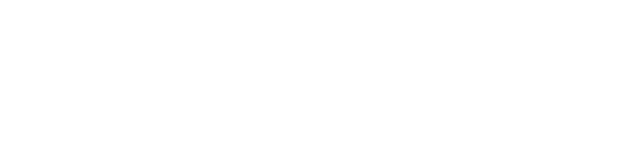
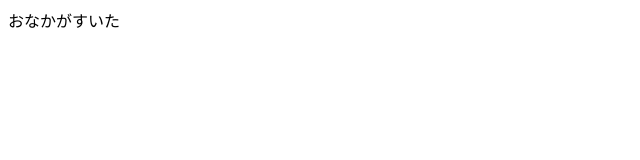
Before and after one commit to takuma19339/takuma, a plain HTML site: page index.html in a window 1280 px wide. Shown: the whole page, without its empty margins (0-640 px from the left). Drawn offline with Linux system fonts and the light colour scheme.

Commit message:
ヘッダーを追加しました

```diff
--- a/index.html
+++ b/index.html
@@ -7,6 +7,8 @@
   <link rel="stylesheet" href="./style.css">
 </head>
 <body>
-
+  <header>
+    おなかがすいた
+  </header>
 </body>
 </html>
```
